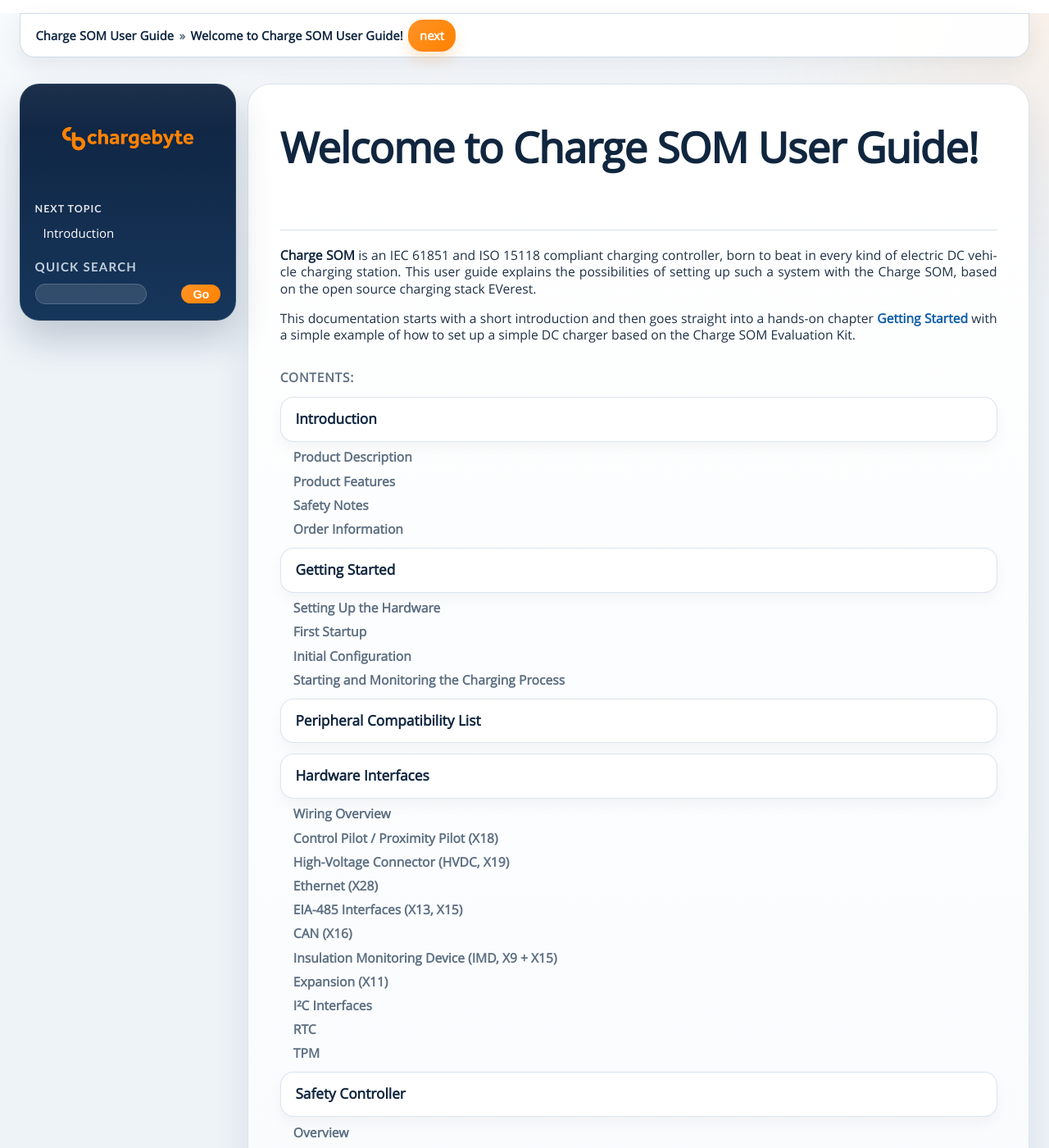
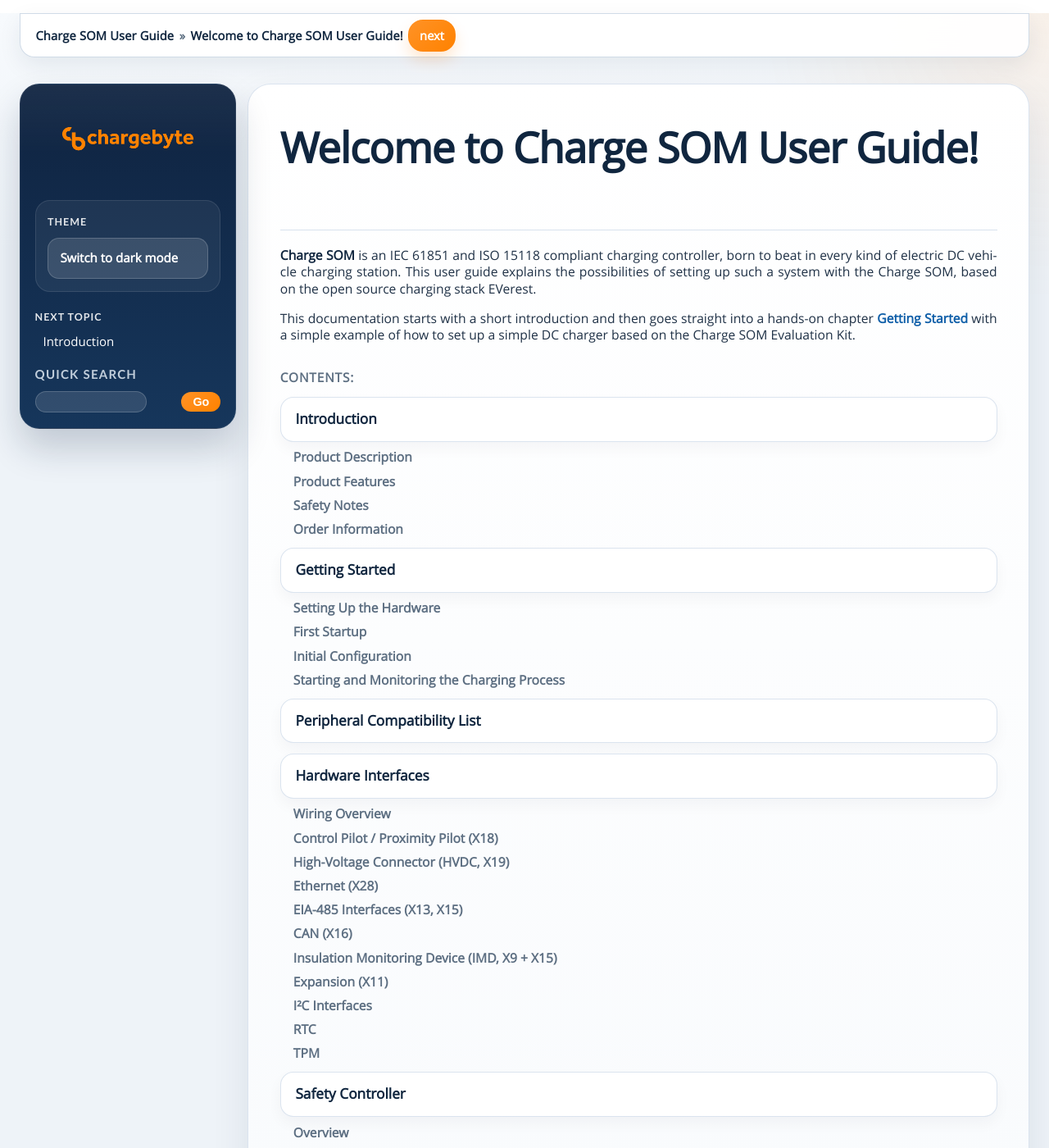
Before and after one commit to chargebyte/chargebyte-docs, a Sphinx documentation site: the page built from docs/source/index.rst, in a window 1280 px wide and 1400 px high. Shown: the whole window at 82% size. Built offline with Sphinx 7.4.7, drawn with Linux system fonts in a browser that asks for light colours.

Commit message:
add dark mode switch

```diff
--- a/docs/source/_static/css/cb_theme.css
+++ b/docs/source/_static/css/cb_theme.css
@@ -10,7 +10,10 @@
 }
 
 :root {
+  color-scheme: light;
   --cb-bg: #eef3f8;
+  --cb-bg-top: #f7fafd;
+  --cb-page-glow: rgba(255, 130, 0, 0.08);
   --cb-surface: #ffffff;
   --cb-surface-muted: #f6f9fc;
   --cb-border: #d8e2ee;
@@ -26,11 +29,74 @@
   --cb-link-hover: #ff8200;
   --cb-code-bg: #10263f;
   --cb-code-inline: #edf3fb;
+  --cb-code-border: rgba(14, 94, 168, 0.1);
+  --cb-code-inline-text: #11497d;
+  --cb-code-block-border: rgba(16, 38, 63, 0.18);
   --cb-note-bg: #f3f8fe;
   --cb-note-border: #90b8de;
   --cb-warning-bg: #fff4e8;
   --cb-warning-border: #ffb669;
+  --cb-panel-bg: linear-gradient(180deg, rgba(255, 255, 255, 0.98), rgba(246, 249, 252, 0.98));
+  --cb-related-bg: rgba(255, 255, 255, 0.92);
+  --cb-related-border: rgba(192, 207, 223, 0.75);
+  --cb-related-shadow: 0 10px 28px rgba(16, 38, 63, 0.08);
+  --cb-sidebar-bg:
+    linear-gradient(180deg, rgba(255, 255, 255, 0.06), transparent 20%),
+    linear-gradient(180deg, var(--cb-nav) 0%, var(--cb-nav-2) 100%);
+  --cb-sidebar-border: rgba(255, 255, 255, 0.08);
+  --cb-sidebar-shadow: 0 24px 44px rgba(15, 35, 64, 0.2);
+  --cb-card-border: rgba(216, 226, 238, 0.9);
+  --cb-card-shadow: 0 8px 18px rgba(16, 38, 63, 0.04);
+  --cb-card-shadow-hover: 0 12px 26px rgba(16, 38, 63, 0.08);
+  --cb-table-head-bg: linear-gradient(180deg, #f5f9fd, #ebf2f9);
+  --cb-blockquote-border: rgba(255, 130, 0, 0.5);
+  --cb-headerlink-hover-bg: var(--cb-nav);
   --cb-shadow: 0 18px 48px rgba(16, 38, 63, 0.09);
+}
+
+html[data-theme="dark"] {
+  color-scheme: dark;
+  --cb-bg: #0a1320;
+  --cb-bg-top: #0f1725;
+  --cb-page-glow: rgba(255, 130, 0, 0.14);
+  --cb-surface: #101c2c;
+  --cb-surface-muted: #152437;
+  --cb-border: #26384d;
+  --cb-border-strong: #334b64;
+  --cb-text: #d9e5f2;
+  --cb-text-muted: #97acc3;
+  --cb-heading: #f5f9ff;
+  --cb-brand: #ff8200;
+  --cb-brand-deep: #ffb15d;
+  --cb-nav: #07111d;
+  --cb-nav-2: #10233b;
+  --cb-link: #8bccff;
+  --cb-link-hover: #ffb15d;
+  --cb-code-bg: #07111d;
+  --cb-code-inline: #1a2a3d;
+  --cb-code-border: rgba(139, 204, 255, 0.18);
+  --cb-code-inline-text: #d8ebff;
+  --cb-code-block-border: rgba(139, 204, 255, 0.16);
+  --cb-note-bg: #12263a;
+  --cb-note-border: #3a678f;
+  --cb-warning-bg: #3a2715;
+  --cb-warning-border: #f0a34d;
+  --cb-panel-bg: linear-gradient(180deg, rgba(16, 28, 44, 0.98), rgba(12, 21, 34, 0.98));
+  --cb-related-bg: rgba(10, 19, 32, 0.92);
+  --cb-related-border: rgba(51, 75, 100, 0.82);
+  --cb-related-shadow: 0 12px 28px rgba(0, 0, 0, 0.32);
+  --cb-sidebar-bg:
+    linear-gradient(180deg, rgba(255, 255, 255, 0.04), transparent 20%),
+    linear-gradient(180deg, #07111d 0%, #10233b 100%);
+  --cb-sidebar-border: rgba(139, 204, 255, 0.1);
+  --cb-sidebar-shadow: 0 24px 48px rgba(0, 0, 0, 0.34);
+  --cb-card-border: rgba(51, 75, 100, 0.78);
+  --cb-card-shadow: 0 10px 20px rgba(0, 0, 0, 0.18);
+  --cb-card-shadow-hover: 0 14px 28px rgba(0, 0, 0, 0.26);
+  --cb-table-head-bg: linear-gradient(180deg, #17283c, #122133);
+  --cb-blockquote-border: rgba(255, 130, 0, 0.6);
+  --cb-headerlink-hover-bg: #10233b;
+  --cb-shadow: 0 22px 54px rgba(0, 0, 0, 0.28);
 }
 
 html {
@@ -40,8 +106,8 @@
 body {
   margin: 0;
   background:
-    radial-gradient(circle at top right, rgba(255, 130, 0, 0.08), transparent 22rem),
-    linear-gradient(180deg, #f7fafd 0%, var(--cb-bg) 18rem, var(--cb-bg) 100%);
+    radial-gradient(circle at top right, var(--cb-page-glow), transparent 22rem),
+    linear-gradient(180deg, var(--cb-bg-top) 0%, var(--cb-bg) 18rem, var(--cb-bg) 100%);
   color: var(--cb-text);
   font-family: "Open Sans", "Avenir Next", "Segoe UI", sans-serif;
   line-height: 1.7;
@@ -78,11 +144,11 @@
   height: auto;
   line-height: 1.55rem;
   margin: 0 1.5rem;
-  border: 1px solid rgba(192, 207, 223, 0.75);
+  border: 1px solid var(--cb-related-border);
   border-radius: 0 0 18px 18px;
-  background: rgba(255, 255, 255, 0.92);
+  background: var(--cb-related-bg);
   backdrop-filter: blur(16px);
-  box-shadow: 0 10px 28px rgba(16, 38, 63, 0.08);
+  box-shadow: var(--cb-related-shadow);
 }
 
 div.related:first-of-type {
@@ -177,9 +243,9 @@
   width: auto;
   max-width: 980px;
   padding: 3rem clamp(1.75rem, 3vw, 3.25rem);
-  border: 1px solid rgba(216, 226, 238, 0.9);
+  border: 1px solid var(--cb-card-border);
   border-radius: 28px;
-  background: linear-gradient(180deg, rgba(255, 255, 255, 0.98), rgba(246, 249, 252, 0.98));
+  background: var(--cb-panel-bg);
   color: var(--cb-text);
   box-shadow: var(--cb-shadow);
 }
@@ -266,7 +332,7 @@
 }
 
 div.bodywrapper .body a.headerlink:hover {
-  background-color: var(--cb-nav);
+  background-color: var(--cb-headerlink-hover-bg);
   opacity: 1;
 }
 
@@ -310,16 +376,16 @@
 
 div.bodywrapper .body code {
   padding: 0.16rem 0.42rem;
-  border: 1px solid rgba(14, 94, 168, 0.1);
+  border: 1px solid var(--cb-code-border);
   border-radius: 0.42rem;
   background: var(--cb-code-inline);
-  color: #11497d;
+  color: var(--cb-code-inline-text);
   font-size: 0.92em;
 }
 
 div.bodywrapper .body pre,
 div.bodywrapper .body div.highlight {
-  border: 1px solid rgba(16, 38, 63, 0.18);
+  border: 1px solid var(--cb-code-block-border);
   border-radius: 18px;
   background: var(--cb-code-bg);
   box-shadow: inset 0 1px 0 rgba(255, 255, 255, 0.06);
@@ -413,7 +479,7 @@
 div.bodywrapper .body dl.field-list > dt {
   padding: 0.95rem 1rem;
   border-bottom: 1px solid var(--cb-border);
-  background: linear-gradient(180deg, #f5f9fd, #ebf2f9);
+  background: var(--cb-table-head-bg);
   background-clip: padding-box;
   color: var(--cb-heading);
   font-weight: 700;
@@ -488,7 +554,7 @@
 div.bodywrapper .body blockquote {
   margin: 1.5rem 0;
   padding: 0.4rem 0 0.4rem 1.1rem;
-  border-left: 0.28rem solid rgba(255, 130, 0, 0.5);
+  border-left: 0.28rem solid var(--cb-blockquote-border);
   color: var(--cb-text-muted);
 }
 
@@ -522,21 +588,21 @@
 div.bodywrapper .body .toctree-wrapper.compound li.toctree-l1 > a {
   display: block;
   padding: 1rem 1.1rem;
-  border: 1px solid rgba(216, 226, 238, 0.9);
+  border: 1px solid var(--cb-card-border);
   border-radius: 16px;
   background: var(--cb-surface);
   color: var(--cb-heading);
   font-size: 1.08rem;
   font-weight: 700;
   text-decoration: none;
-  box-shadow: 0 8px 18px rgba(16, 38, 63, 0.04);
+  box-shadow: var(--cb-card-shadow);
   transition: transform 160ms ease, border-color 160ms ease, box-shadow 160ms ease;
 }
 
 div.bodywrapper .body .toctree-wrapper.compound li.toctree-l1 > a:hover {
   transform: translateY(-1px);
   border-color: rgba(255, 130, 0, 0.35);
-  box-shadow: 0 12px 26px rgba(16, 38, 63, 0.08);
+  box-shadow: var(--cb-card-shadow-hover);
   color: var(--cb-brand-deep);
 }
 
@@ -567,18 +633,54 @@
 div.sphinxsidebarwrapper {
   position: static;
   padding: 1.3rem 1.1rem 1.2rem;
-  border: 1px solid rgba(255, 255, 255, 0.08);
+  border: 1px solid var(--cb-sidebar-border);
   border-radius: 24px;
-  background:
-    linear-gradient(180deg, rgba(255, 255, 255, 0.06), transparent 20%),
-    linear-gradient(180deg, var(--cb-nav) 0%, var(--cb-nav-2) 100%);
-  box-shadow: 0 24px 44px rgba(15, 35, 64, 0.2);
+  background: var(--cb-sidebar-bg);
+  box-shadow: var(--cb-sidebar-shadow);
 }
 
 div.sphinxsidebarwrapper .logo {
   display: block;
   max-width: 10.5rem;
   margin: 0 auto 1.5rem;
+}
+
+div.sphinxsidebarwrapper .cb-theme-toggle-wrap {
+  margin: 0 0 1.2rem;
+  padding: 0.9rem;
+  border: 1px solid rgba(255, 255, 255, 0.1);
+  border-radius: 18px;
+  background: rgba(255, 255, 255, 0.06);
+}
+
+div.sphinxsidebarwrapper .cb-theme-toggle-wrap h4 {
+  margin-top: 0;
+}
+
+div.sphinxsidebarwrapper .cb-theme-toggle {
+  width: 100%;
+  padding: 0.72rem 0.9rem;
+  border: 1px solid rgba(255, 255, 255, 0.18);
+  border-radius: 14px;
+  background: rgba(255, 255, 255, 0.12);
+  color: #fff;
+  font: inherit;
+  font-size: 0.94rem;
+  font-weight: 700;
+  text-align: left;
+  cursor: pointer;
+  transition: background-color 140ms ease, border-color 140ms ease, transform 140ms ease;
+}
+
+div.sphinxsidebarwrapper .cb-theme-toggle:hover {
+  background: rgba(255, 255, 255, 0.18);
+  border-color: rgba(255, 255, 255, 0.24);
+  transform: translateY(-1px);
+}
+
+div.sphinxsidebarwrapper .cb-theme-toggle:focus-visible {
+  outline: 2px solid rgba(255, 130, 0, 0.9);
+  outline-offset: 2px;
 }
 
 div.sphinxsidebarwrapper h3,
@@ -728,8 +830,8 @@
 @media only screen and (max-width: 720px) {
   body {
     background:
-      radial-gradient(circle at top right, rgba(255, 130, 0, 0.08), transparent 14rem),
-      linear-gradient(180deg, #f7fafd 0%, var(--cb-bg) 12rem, var(--cb-bg) 100%);
+      radial-gradient(circle at top right, var(--cb-page-glow), transparent 14rem),
+      linear-gradient(180deg, var(--cb-bg-top) 0%, var(--cb-bg) 12rem, var(--cb-bg) 100%);
   }
 
   div.related ul {
--- /dev/null
+++ b/docs/source/_static/js/cb_theme.js
@@ -0,0 +1,97 @@
+(function () {
+  var STORAGE_KEY = "cb-docs-theme";
+  var root = document.documentElement;
+
+  function readStoredTheme() {
+    try {
+      var stored = window.localStorage.getItem(STORAGE_KEY);
+      if (stored === "light" || stored === "dark") {
+        return stored;
+      }
+    } catch (error) {
+      return "light";
+    }
+
+    return "light";
+  }
+
+  function currentTheme() {
+    return root.getAttribute("data-theme") === "dark" ? "dark" : "light";
+  }
+
+  function nextTheme(theme) {
+    return theme === "dark" ? "light" : "dark";
+  }
+
+  function applyTheme(theme, persist) {
+    root.setAttribute("data-theme", theme);
+    root.style.colorScheme = theme;
+
+    if (persist) {
+      try {
+        window.localStorage.setItem(STORAGE_KEY, theme);
+      } catch (error) {
+        /* Ignore storage failures. */
+      }
+    }
+
+    syncToggleButton();
+  }
+
+  function syncToggleButton() {
+    var button = document.querySelector(".cb-theme-toggle");
+    if (!button) {
+      return;
+    }
+
+    var theme = currentTheme();
+    var targetTheme = nextTheme(theme);
+    button.textContent = targetTheme === "dark" ? "Switch to dark mode" : "Switch to light mode";
+    button.setAttribute("aria-label", button.textContent);
+    button.setAttribute("aria-pressed", theme === "dark" ? "true" : "false");
+    button.setAttribute("data-theme-target", targetTheme);
+  }
+
+  function handleToggleClick() {
+    applyTheme(nextTheme(currentTheme()), true);
+  }
+
+  function mountToggle() {
+    var sidebar = document.querySelector(".sphinxsidebarwrapper");
+    if (!sidebar || sidebar.querySelector(".cb-theme-toggle-wrap")) {
+      syncToggleButton();
+      return;
+    }
+
+    var section = document.createElement("div");
+    section.className = "cb-theme-toggle-wrap";
+
+    var heading = document.createElement("h4");
+    heading.textContent = "Theme";
+
+    var button = document.createElement("button");
+    button.type = "button";
+    button.className = "cb-theme-toggle";
+    button.addEventListener("click", handleToggleClick);
+
+    section.appendChild(heading);
+    section.appendChild(button);
+
+    var logoBlock = sidebar.querySelector("p.logo");
+    if (logoBlock && logoBlock.parentNode) {
+      logoBlock.insertAdjacentElement("afterend", section);
+    } else {
+      sidebar.insertBefore(section, sidebar.firstChild);
+    }
+
+    syncToggleButton();
+  }
+
+  applyTheme(readStoredTheme(), false);
+
+  if (document.readyState === "loading") {
+    document.addEventListener("DOMContentLoaded", mountToggle);
+  } else {
+    mountToggle();
+  }
+})();
--- a/docs/source/conf.py
+++ b/docs/source/conf.py
@@ -45,6 +45,9 @@
 html_css_files = [
     'css/cb_theme.css',
 ]
+html_js_files = [
+    'js/cb_theme.js',
+]
 
 # Disable link "index"
 html_use_index = False
```
